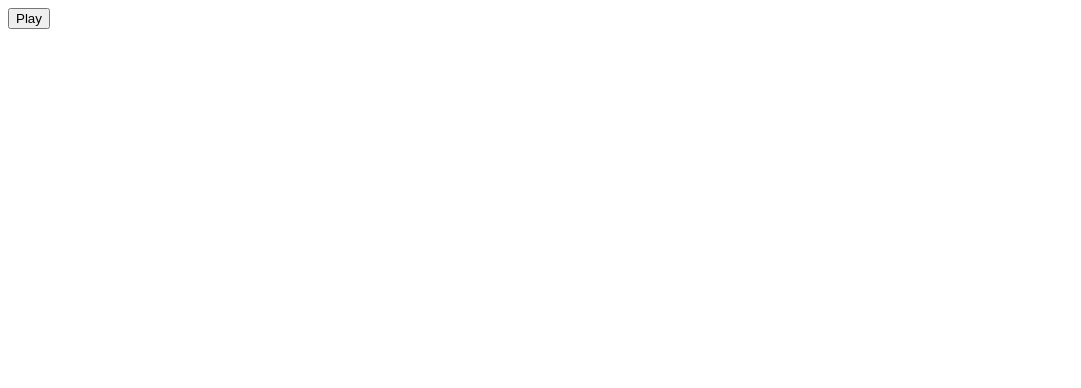
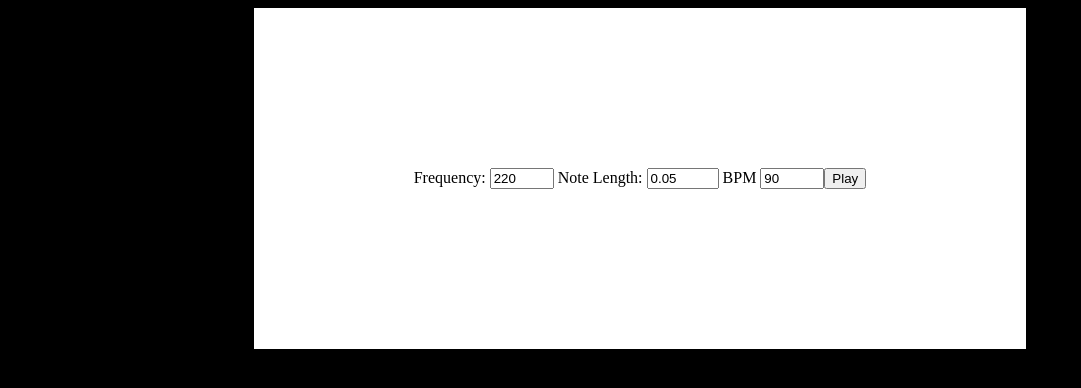
Before and after one commit to petesfrench/simple-beats-npm, a website built with webpack: page index.html in a window 1280 px wide. Shown: the whole page, without its empty margins (0-1081 px from the left). Built offline with nearby package versions, Linux system fonts and the light colour scheme.

Commit message:
Finished enviroment.

```diff
--- a/index.html
+++ b/index.html
@@ -1,12 +1,44 @@
 <!DOCTYPE html>
 <html lang="en">
   <head>
-  <meta charset="UTF-8">
-  <meta name="viewport" content="width=device-width, initial-scale=1.0">
+    <meta charset="UTF-8" />
+    <meta name="viewport" content="width=device-width, initial-scale=1.0" />
+    <style>
+      body {
+        background-color: black;
+        display: flex;
+        align-items: center;
+        justify-content: center;
+      }
+
+      .dash {
+        background-color: white;
+        padding: 10em;
+        display: flex;
+        justify-content: space-between;
+      }
+
+      .dash button {
+
+      }
+
+    </style>
     <script src="../lib/metronome.js"></script>
     <script type="module" src="index.js"></script>
     <title>Drum machine</title>
   </head>
+
+  <body>
+    <div class="dash">
+      <form>
+        <label for="quantity">Frequency:</label>
+        <input type="number" id="FRQ_setter" name="FRQ" value="220" min="40" max="800" />
+        <label for="quantity">Note Length:</label>
+        <input type="number" id="NL_setter" name="NL" value="0.05" min="0.01" max="1" />
+        <label for="quantity">BPM</label>
+        <input type="number" id="BPM_setter" name="BPM" value="90" min="1" max="220" />
+      </form>
       <button id="playButton">Play</button>
+    </div>
   </body>
 </html>
--- a/index.js
+++ b/index.js
@@ -1,6 +1,7 @@
 document.addEventListener('DOMContentLoaded', () => {
-  const metronome = new Metronome(40, 4);
+  const metronome = new Metronome();
   metronome.updateAccentChecked();
+
 
   let playing = false;
 
@@ -16,4 +17,25 @@ document.addEventListener('DOMContentLoaded', () => {
       playing = true
     }
   })
+
+
+
+  const FrequencyInput = document.getElementById('FRQ_setter');
+  const BPMInput = document.getElementById('BPM_setter');
+  const NLInput = document.getElementById('NL_setter');
+
+  BPMInput.addEventListener('change', (e) => {
+    metronome.__BPM = e.target.value;
+    console.log(metronome._BPM);
+  })
+
+  FrequencyInput.addEventListener('change', (e) => {
+    metronome.frequency = e.target.value;
+    console.log(metronome._frequency);
+  })
+
+  NLInput.addEventListener('change', (e) => {
+    metronome.noteLength = e.target.value;
+    console.log(metronome._noteLength);
+  })
 });
```
Lines whose indentation alone changed are shown as unchanged.
